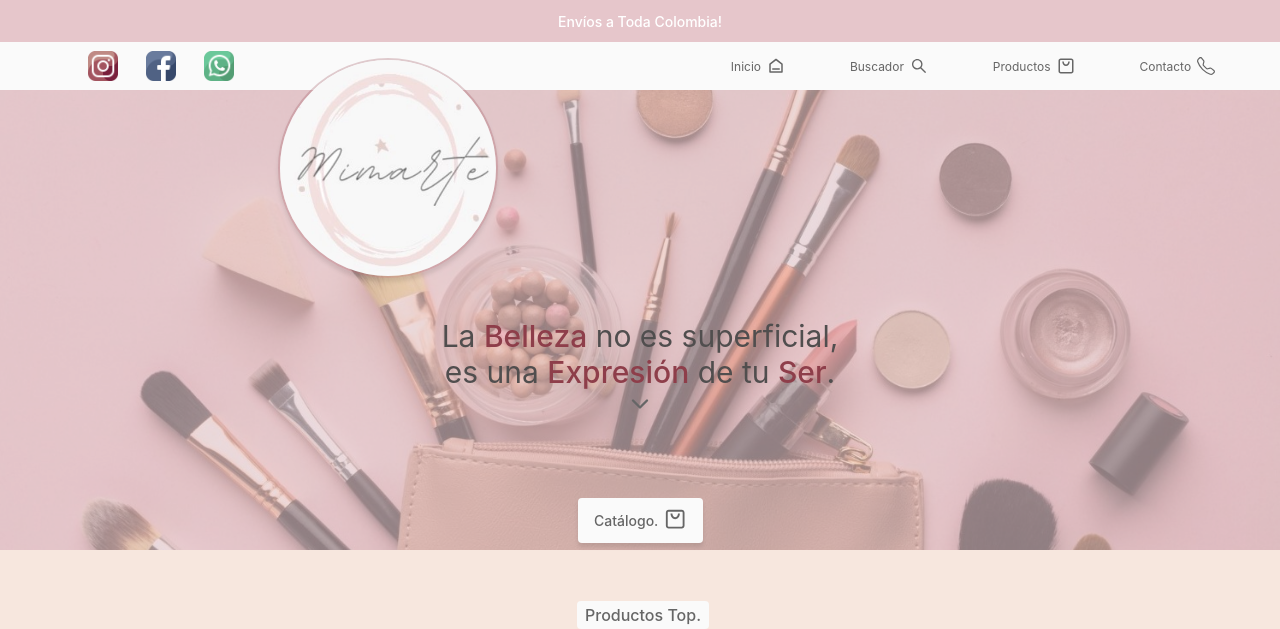
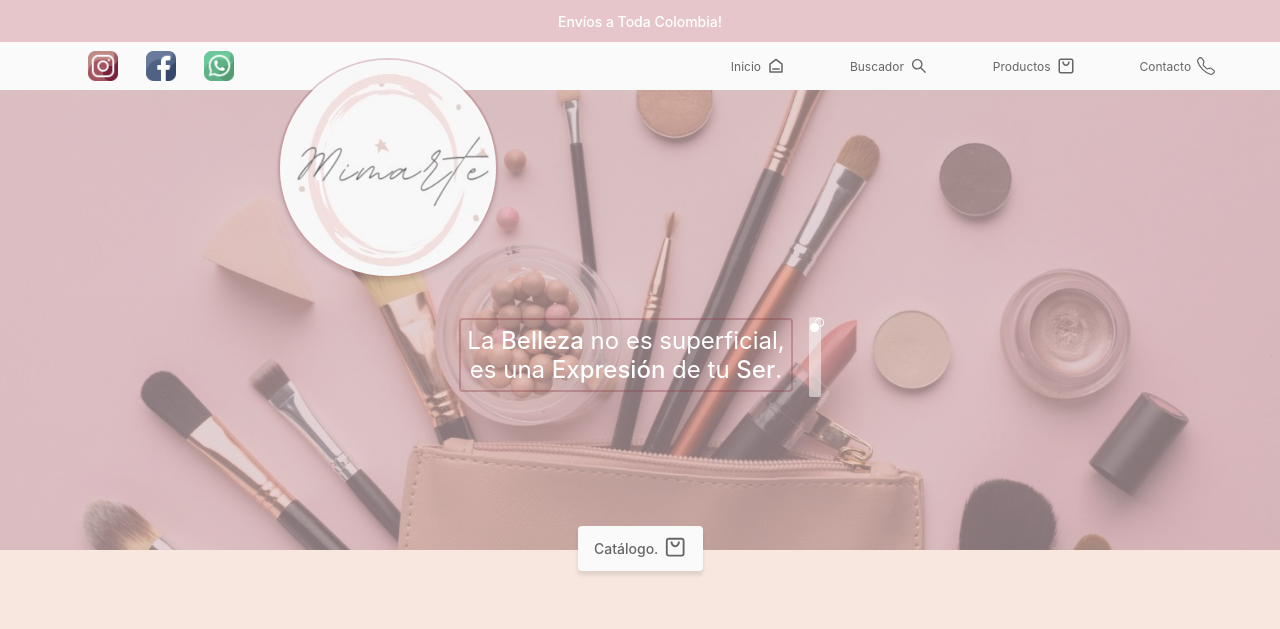
Before and after one commit to teolio07/mimarte, a React (Create React App) app: page /#/ in a window 1280 px wide. Shown: the top 629 px of the page. Built offline with nearby package versions, Linux system fonts and the light colour scheme.

Commit message:
extra changes

```diff
--- a/package.json
+++ b/package.json
@@ -1,5 +1,5 @@
 {
-  "homepage": "https://mimarteshop.com/",
+  "homepage": "https://teolio07.github.io/mimarte",
   "name": "mimarte",
   "version": "0.1.0",
   "private": true,
--- a/src/Components/js/HeaderBanner.jsx
+++ b/src/Components/js/HeaderBanner.jsx
@@ -4,6 +4,7 @@ import {CgShoppingBag} from "react-icons/cg"
 import {FaAngleDown} from "react-icons/fa";
 import {MdKeyboardArrowDown} from "react-icons/md";
 import {FiChevronDown} from "react-icons/fi";
+import {VscActivateBreakpoints} from "react-icons/vsc"
 
 import "../../GlobalStyles.scss"
 
@@ -11,24 +12,36 @@ export default function HeaderBanner(props) { /*    aqui decidimos si ponemos el
 
 
     return (
-        <div className=" header-banner-container  font-color-30">
+        <div className=" header-banner-container  font-color-100">
             <div className="header-banner__glass-filter"></div>
             <img className="header-banner__img" alt="makeupbackground"
                 src={headerBannerImg}/>
-            <div className="header-banner__text-container flex-column-center ">
-                <div className="flex-column-center header-banner-text1-container  font-mobile-small-A">
-                    <p className="font-400">La <span className="font-color-B font-500">Belleza</span> no es <span >superficial</span>, </p>
-                    <p className="header-banner__text2">es una <span className="font-color-B font-500">Expresión</span> de tu <span className="font-color-B font-500">Ser</span>.</p>
-                    <FiChevronDown className="header-banner__text-icon font-color-40"/>
+            <div className="header-banner__text-container flex-row-center">
+                <div className=" flex-row-center header-banner-text1-container  font-mobile-small-A">
+                   <div >
+                   <p className="font-400">La <span className="font-color-100 font-500">Belleza</span> no es <span >superficial</span>, </p>
+                    <p className="header-banner__text2">es una <span className="font-color-100 font-500">Expresión</span> de tu <span className="font-color-100 font-500">Ser</span>.</p>
+                   </div>
+
 
                 </div>
+
+                <div className="header-text-bar">
+                    <VscActivateBreakpoints/>
+                </div>
+
+            {/*    <div className="flex-column-center">
+               <FiChevronDown className="header-banner__text-icon font-color-100"/>
+               </div> */}
                </div>
             {/*  <div>
                 <div>
                     <p>Descubre nuestra gama de productos,</p>
                     <p>Resalta lo mejor de ti misma.</p>
                 </div>
-            </div> */} </div>
+            </div> */}
+
+        </div>
     )
 
 }
--- a/src/Components/js/HeaderNavBarPortal.jsx
+++ b/src/Components/js/HeaderNavBarPortal.jsx
@@ -3,11 +3,20 @@ import ReactDOM from 'react-dom';
 
 import { Link } from 'react-router-dom';
 
+import {
+  Fade,
+  JackInTheBox,
+  Hinge,
+  Slide,
+  Zoom,
+  Roll,
+  Bounce,
+} from "react-awesome-reveal";
+
 import "../scss/HeaderNavbarPortal.scss"
 import "../../GlobalStyles.scss"
 
-//import aimation library
-import { Slide } from "react-awesome-reveal";
+
 
 const HeaderNavbarPortal = () => {
   const [isMobile, setIsMobile] = useState(false);
@@ -35,6 +44,8 @@ const HeaderNavbarPortal = () => {
   return ReactDOM.createPortal(
 
 
+     <div className='navbar-index'>
+      <Fade className=''>
       <nav className="mobile-navbar shadow-A ">
         <ul className="nav-list">
           <Link to="/" className="nav-item bg-A-W-50 font-color-40 decoration-none" >Inicio</Link>
@@ -42,7 +53,9 @@ const HeaderNavbarPortal = () => {
           <Link className="nav-item bg-A-W-50 font-color-40 decoration-none">Buscador</Link>
           <Link  className="bg-A-W-50 nav-item  font-color-40 decoration-none">Contacto</Link>
         </ul>
-      </nav>,
+      </nav>
+      </Fade>
+     </div>,
 
     document.getElementById('portal-root')
   );
--- a/src/Components/js/ProductSectionCategoryCardSection.jsx
+++ b/src/Components/js/ProductSectionCategoryCardSection.jsx
@@ -236,11 +236,58 @@ function Cards({ categoryProp, cardsQuantity }) {
   }
 }
 
+
+
+
+
+
 // logica para las label de tarjetas que tienen pagianción
 
+  //responsive de la cantidad de tarjetas a renderizar. custom hook
+
+  function useWindowWidth() {
+    // Initial value is set to window.innerWidth if it's available, otherwise 0
+    const [windowWidth, setWindowWidth] = useState(window.innerWidth);
+
+    useEffect(() => {
+      // Handler to update the state whenever the window is resized
+      const handleResize = () => {
+        setWindowWidth(window.innerWidth);
+      };
+
+      // Add event listener
+      window.addEventListener('resize', handleResize);
+
+      // Clean up the event listener on component unmount
+      return () => window.removeEventListener('resize', handleResize);
+    }, []);  // Empty dependency array means this useEffect will only run once, similar to componentDidMount and componentWillUnmount
+
+    return windowWidth;
+  }
+
+
+
 function CardsPaginated({ products, categoryName }) {
+
+
+
+
+
+
+
   const [currentPage, setCurrentPage] = useState(1);
-  const productsPerPage = 9;
+
+  const windowWidth = useWindowWidth();
+
+  // Dynamically set productsPerPage based on window width
+  let productsPerPage;
+  if (windowWidth >= 1100) {
+    productsPerPage = 10;  // For large screens
+  } else if (windowWidth >= 740) {
+    productsPerPage = 8;   // For medium screens
+  } else {
+    productsPerPage = 9;   // For small screens
+  }
 
 
 
@@ -353,11 +400,14 @@ function Cardlabel(props) {
   if (props.cardAnimated) {
     return (
       <Fade
+
+        direction="bottom"
         cascade="true"
-        direction="top"
+        delay={260}
+        damping={5}
 
-        damping={1}
         duration={500}
+
         className="shadow-A card-hover-animated   category-product-section__card-main-container bg-B-W-100 "
         key={props.product.product_id}
       >
@@ -394,10 +444,10 @@ function Cardlabel(props) {
     );
   } else {
     return (
-      <Zoom
+      <Fade
         cascade="false"
-        delay={70}
-        duration={250}
+        delay={240}
+        duration={500}
         className=" shadow-A card-hover-animated  category-product-section__card-main-container bg-B-W-100 "
         key={props.product.product_id}
       >
@@ -430,7 +480,7 @@ function Cardlabel(props) {
             </p>
           </div>
         </div>
-      </Zoom>
+      </Fade>
     );
   }
 }
--- a/src/Components/scss/HeaderBanner.scss
+++ b/src/Components/scss/HeaderBanner.scss
@@ -15,6 +15,17 @@
     width: 100%;
     height: 6*66px;
 }
+
+.header-text-bar{
+    position: relative ;
+    width: 8px;
+    border-radius: 2px;
+    height: 60px;
+    background-color: rgba(250, 249, 247, 0.552);
+    margin-left: 16px;
+
+
+}
 .header-banner__glass-filter{
     position: absolute;
     width: 100%;
@@ -24,7 +35,7 @@
     /* background-color: #e6e3ee8c; */
     background-color:hsla(354, 48%, 90%, 0.535);
     background-color:  hwb(249 41% 38% / 0.265);
-    background-color: hsla(349, 39%, 86%, 0.61);
+    background-color: hsla(348, 25%, 80%, 0.61);
 
 }
 
@@ -32,24 +43,27 @@
 
 .header-banner__text-container{
     position: absolute;
-
+    width: auto;
     top: 50%;
     z-index: 50;
     left: 0;
     right: 0;
+    height: 94px;
 
 
-    div{
-       /*  background-color: #e2dfec8c; */
-        border-radius: 6px;
-        padding: 6*2px;
+
+    .header-banner-text1-container{
+        font-size:20px;
+        border-radius: 0;
+        width: auto;
+        border: 2px solid;
+        border-color: hsla(351, 39%, 40%, 0.351);
+        border-radius: 4px;
+        padding: 6px;
 
 
-        /* background-color: #f4eeeb; */
 
-    }
-    .header-banner-text1-container{
-        font-size:20px;
+
     }
 
     p{
@@ -69,6 +83,7 @@
 
     .header-banner__text-icon{
         font-size: 1.4em;
+
     }
     .header-banner__down-text-container{
         position: absolute;
@@ -78,6 +93,7 @@
         padding-right: 3%;
         padding-top: 0px;
         padding-bottom: 0px;
+
 
 
 
@@ -124,7 +140,9 @@
 }
 
 @media (min-width: 1000px) {
-
+.header-text-bar{
+    width: 10px;
+}
 
 }
 
@@ -141,6 +159,15 @@
 
      }
 
+     .header-text-bar{
+        width: 12px;
+      height: 80px;
+      margin-top: -20px;
+
+    }
+
+
+
 
      .header-banner__down-text-container{
      margin-top: -30px;
@@ -149,13 +176,15 @@
 
 
     .header-banner-text1-container{
-        margin-top: -14px;
-        margin-bottom: 20px;
-        font-size: 22px;
+
+        margin-top: -24px;
+        font-size: 18px;
+
+        width: 330px;
 
 
         p{
-            font-size: 30px;
+            font-size: 24px;
         }
 
 
--- a/src/Components/scss/HeaderConnectorType.scss
+++ b/src/Components/scss/HeaderConnectorType.scss
@@ -94,3 +94,15 @@
   border: 1px solid rgba(0, 0, 0, 0.002);
   border-radius: 4px !important;
 }
+
+
+
+@media (min-width: 1200px) {
+.header-banner__down-text__catalogo-container-text{
+
+  margin-top: 6px;
+
+
+}
+
+}
--- a/src/Components/scss/HeaderNavbarPortal.scss
+++ b/src/Components/scss/HeaderNavbarPortal.scss
@@ -1,5 +1,10 @@
 
-
+.navbar-index{
+  z-index: 1000 !important;
+}
+.navbar-fade{
+  z-index: 1000!important;
+}
 
   .mobile-navbar {
     position: absolute;
@@ -9,13 +14,13 @@
 
 
     width: 100%;
-    height: 66%;
+    height: 56%;
     background-color: #8e3e4a73;
     background-color: hsla(22, 61%, 92%, 0.9);
 
-    z-index: 1000;
-    animation: navAnimation .25s cubic-bezier(0.25, 0.1, 0.29, 1);
-    animation-iteration-count: 1;
+    z-index: 1000 !important;
+ /*    animation: navAnimation .25s cubic-bezier(0.25, 0.1, 0.29, 1);
+    animation-iteration-count: 1; */
   }
 
 
--- a/src/Components/scss/ProductSectionCategoryCardSection.scss
+++ b/src/Components/scss/ProductSectionCategoryCardSection.scss
@@ -4,11 +4,13 @@
   padding-top: 6 * 6px;
 
   .category-product-section__card-main-container {
-    min-width: 96px;
+    min-width: 116px;
+    max-width: 160px;
   }
 }
 .category-product-section__category-txt-container {
   justify-content: space-between;
+
   width: 90%;
 }
 
@@ -180,7 +182,7 @@
 
 @media (min-width: 428px) {
   .category-product-section__category-txt-container {
-    width: 80%;
+    width: 90%;
   }
 
   .category-product-section-card-grid-container {
@@ -194,7 +196,7 @@
 
 @media (min-width: 470px) {
   .category-product-section__category-txt-container {
-    width: 70%;
+    width: 90%;
   }
   .category-product-section__category-seemore-button-up {
     right: 15%;
@@ -211,6 +213,13 @@
   }
 }
 
+@media (min-width: 560px) {
+  .category-product-section__category-txt-container {
+    width: 84%;
+  }
+
+}
+
 @media (min-width: 700px) {
   .category-product-section__category-txt-container {
     width: 60%;
@@ -222,7 +231,7 @@
 
 @media (min-width: 1200px) {
   .category-product-section__category-txt-container {
-    width: 58%;
+    width: 72%;
   }
   .category-product-section-card-grid-container {
     width: 80%;
```
